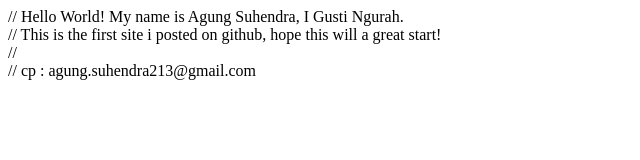
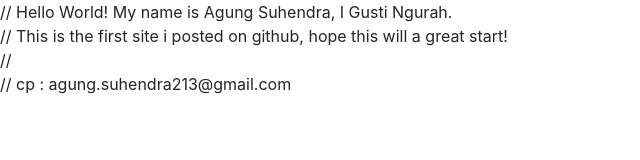
Before and after one commit to agungsuhendra/agungsuhendra.github.io, a plain HTML site: page index.html in a window 1280 px wide. Shown: the whole page, without its empty margins (0-640 px from the left). Drawn offline with nearby package versions, Linux system fonts and the light colour scheme.

Commit message:
add bootstrap

```diff
--- a/index.html
+++ b/index.html
@@ -3,11 +3,14 @@
 <head>
 	<meta charset="UTF-8">
 	<title>Site under construction</title>
+	<link rel="stylesheet" href="https://stackpath.bootstrapcdn.com/bootstrap/4.3.1/css/bootstrap.min.css" integrity="sha384-ggOyR0iXCbMQv3Xipma34MD+dH/1fQ784/j6cY/iJTQUOhcWr7x9JvoRxT2MZw1T" crossorigin="anonymous">
 </head>
 <body>
+	<p>
 	// Hello World! My name is Agung Suhendra, I Gusti Ngurah. <br>
 	// This is the first site i posted on github, hope this will a great start! <br>
 	// <br>
 	// cp : agung.suhendra213@gmail.com <br>
+	</p>
 </body>
 </html>
```
